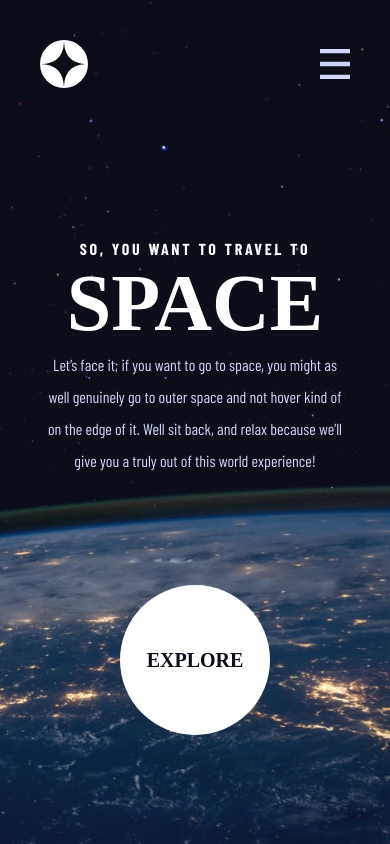
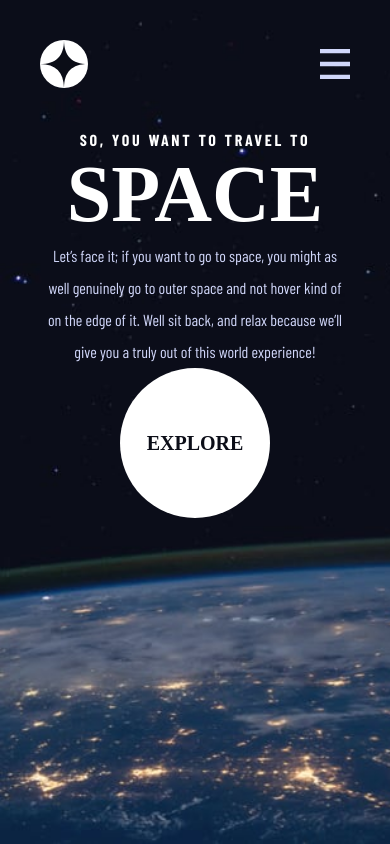
Before and after one commit to alt-art/space-tourism-website, a React (Vite) app: page / in a window 390 px wide. Built offline with nearby package versions, Linux system fonts and the light colour scheme; a web font is replaced by a local one.

Commit message:
feat: Make more responsive to small devices

```diff
--- a/src/App.tsx
+++ b/src/App.tsx
@@ -1,35 +1,29 @@
 import { AnimatePresence } from 'framer-motion';
+import { useEffect, useState } from 'react';
 import { Outlet, useLocation } from 'react-router-dom';
-import styled from 'styled-components';
 import Container from './components/Container';
 import Header from './components/Header';
 import NavModal from './components/NavModal';
 import { ModalContext, ModalContextProvider } from './context/ModalContext';
 
-interface AppStylesProps {
-  location: string;
-}
-
-const AppStyles = styled.div`
-  height: 100vh;
-  width: 100vw;
-  background-image: url('/background/${(props: AppStylesProps) => props.location}/desktop.jpg');
-  background-size: cover;
-  background-position: center;
-  @media (max-width: 768px) {
-    background-image: url('/background/${(props: AppStylesProps) => props.location}/tablet.jpg');
-  }
-  @media (max-width: 375px) {
-    background-image: url('/background/${(props: AppStylesProps) => props.location}/mobile.jpg');
-  }
-`;
-
 function App() {
   const location = useLocation();
+
+  const [bodyElement, setBodyElement] = useState<HTMLElement | null>(null);
+
+  useEffect(() => {
+    setBodyElement(document.querySelector('body'));
+  }, []);
+
+  useEffect(() => {
+    if (bodyElement) {
+      bodyElement.className =
+        location.pathname === '/' ? 'home' : location.pathname.split('/')[1];
+    }
+  }, [location, bodyElement]);
+
   return (
-    <AppStyles
-      location={location.pathname === '/' ? 'home' : location.pathname.split('/')[1]}
-    >
+    <>
       <ModalContextProvider>
         <Header />
         <ModalContext.Consumer>
@@ -41,7 +35,7 @@ function App() {
           <Outlet />
         </Container>
       </ModalContextProvider>
-    </AppStyles>
+    </>
   );
 }
 
--- a/src/components/Container.tsx
+++ b/src/components/Container.tsx
@@ -3,7 +3,7 @@ import styled from 'styled-components';
 const Container = styled.div`
   display: flex;
   justify-content: space-around;
-  height: 100%;
+  height: calc(100% - 80px);
   padding-top: 160px;
 
   @media (max-width: 480px) {
--- a/src/index.scss
+++ b/src/index.scss
@@ -1,16 +1,80 @@
 @import url('https://fonts.googleapis.com/css2?family=Barlow+Condensed:wght@400;700&family=Bellefair&display=swap');
 
-* {
+html {
+  box-sizing: border-box;
+  height: 100%;
+}
+
+*, *:before, *:after {
   margin: 0;
   padding: 0;
-  box-sizing: border-box;
+  box-sizing: inherit;
 }
 
 body {
   background-color: #0b0d17;
+  background-repeat: no-repeat;
+  background-size: cover;
+  min-height: 100%;
   font-family: 'Barlow Condensed', sans-serif;
-  color: #D0D6F9;
-  font-size: 20px;
+  color: #d0d6f9;
   font-size: 20px;
   overflow-x: hidden;
+  height: 100%;
+
+  @media (max-height: 900px) and (orientation: portrait) {
+    height: max-content;
+  }
+
+  @media (max-height: 600px) and (orientation: landscape) {
+    height: max-content;
+  }
+
+  &.home {
+    background-image: url('/background/home/desktop.jpg');
+
+    @media (max-width: 768px) {
+      background-image: url('/background/home/tablet.jpg');
+    }
+
+    @media (max-width: 480px) {
+      background-image: url('/background/home/mobile.jpg');
+    }
+  }
+
+  &.destination {
+    background-image: url('/background/destination/desktop.jpg');
+
+    @media (max-width: 768px) {
+      background-image: url('/background/destination/tablet.jpg');
+    }
+
+    @media (max-width: 480px) {
+      background-image: url('/background/destination/mobile.jpg');
+    }
+  }
+
+  &.crew {
+    background-image: url('/background/crew/desktop.jpg');
+
+    @media (max-width: 768px) {
+      background-image: url('/background/crew/tablet.jpg');
+    }
+  }
+
+  &.technology {
+    background-image: url('/background/technology/desktop.jpg');
+
+    @media (max-width: 768px) {
+      background-image: url('/background/technology/tablet.jpg');
+    }
+
+    @media (max-width: 480px) {
+      background-image: url('/background/technology/mobile.jpg');
+    }
+  }
 }
+
+div#root {
+  height: 100%;
+}
```
